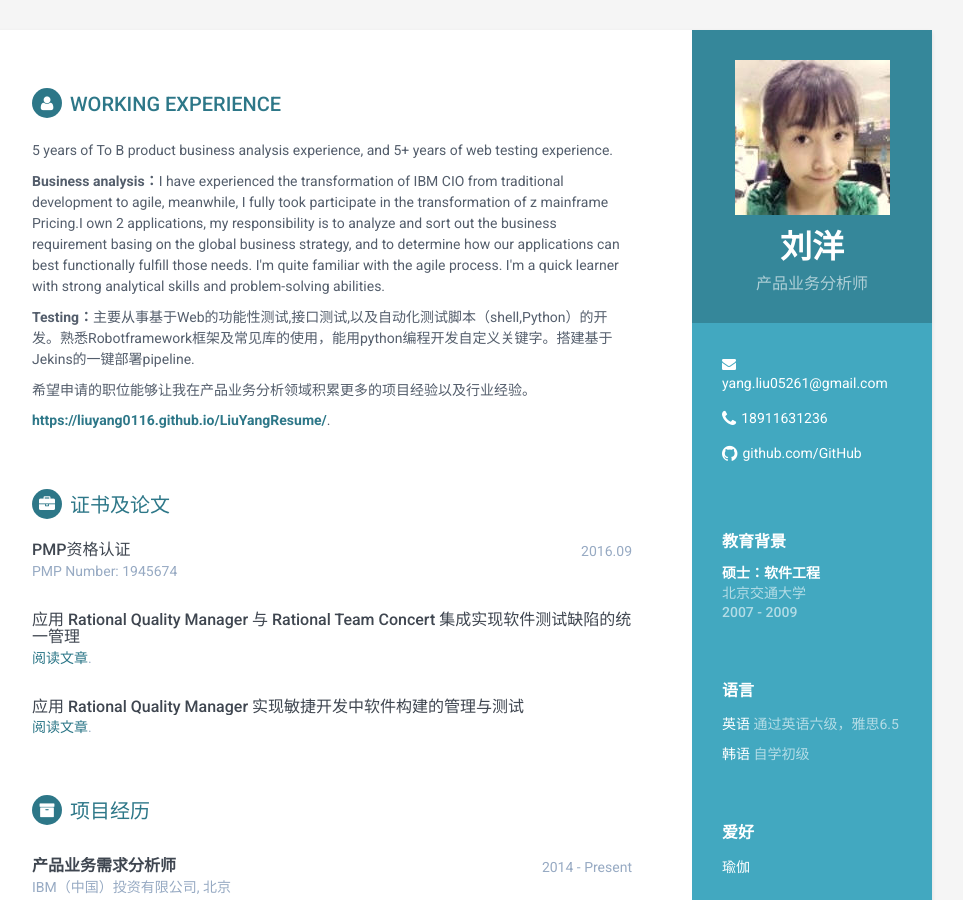
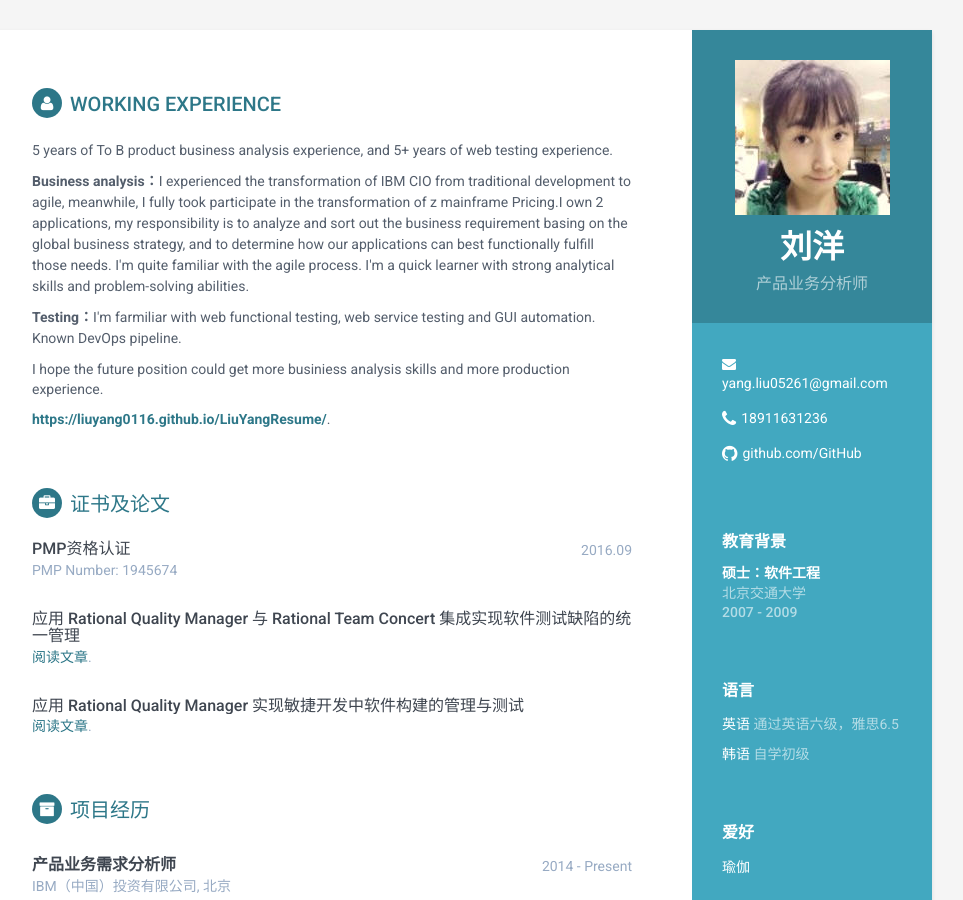
Before and after one commit to liuyang0116/LiuYangResume_EN, a Jekyll site: the page built from index.html, in a window 1280 px wide and 900 px high. Shown: the whole window, without its empty margins (188-1151 px from the left). Built offline with Jekyll 4.4.1, drawn with Linux system fonts in a browser that asks for light colours.

Commit message:
Update carrier-profile.html

```diff
--- a/_includes/carrier-profile.html
+++ b/_includes/carrier-profile.html
@@ -3,10 +3,11 @@
 <div class="summary">
     <p>
 	5 years of To B product business analysis experience, and 5+ years of web testing experience.
-	<p><b>Business analysis：</b>I have experienced the transformation of IBM CIO from traditional development to agile, meanwhile, I fully took participate in the transformation of z mainframe Pricing.I own 2 applications, my responsibility is to analyze and sort out the business requirement basing on the global business strategy, and to determine how our applications can best functionally fulfill those needs.
+	<p><b>Business analysis：</b>I experienced the transformation of IBM CIO from traditional development to agile, meanwhile, I fully took participate in the transformation of z mainframe Pricing.I own 2 applications, my responsibility is to analyze and sort out the business requirement basing on the global business strategy, and to determine how our applications can best functionally fulfill those needs.
 		I'm quite familiar with the agile process. I'm a quick learner with strong analytical skills and problem-solving abilities.</p>
-	<p><b>Testing：</b>主要从事基于Web的功能性测试,接口测试,以及自动化测试脚本（shell,Python）的开发。熟悉Robotframework框架及常见库的使用，能用python编程开发自定义关键字。搭建基于Jekins的一键部署pipeline.</p>
-	希望申请的职位能够让我在产品业务分析领域积累更多的项目经验以及行业经验。
+	<p><b>Testing：</b>I'm farmiliar with web functional testing, web service testing and GUI automation. Known DevOps pipeline. </p>
+	I hope the future position could get more businiess analysis skills and more production experience.
+</p>
 	</p>
 	<p>
 	<a href="#" target="https://liuyang0116.github.io/LiuYangResume/"><b>https://liuyang0116.github.io/LiuYangResume/</b></a>.
```
